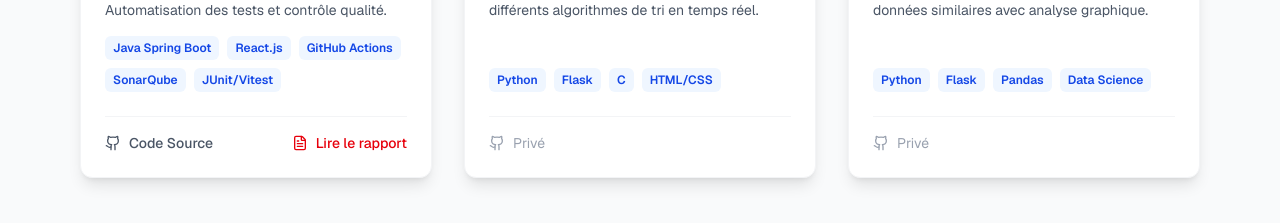
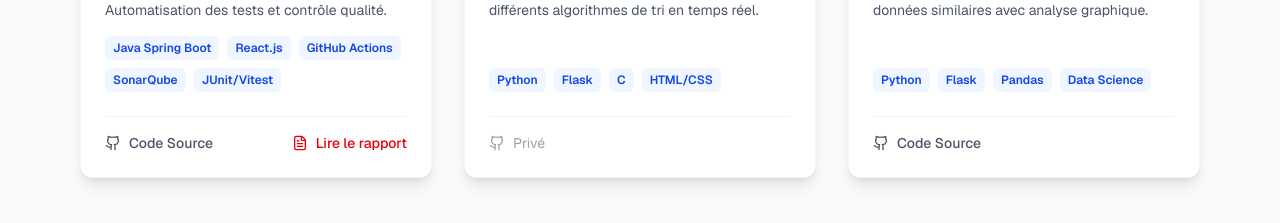
Before and after one commit to Kusanagies/PorteFolio, a Next.js app in the folder mon-portefolio/: page / in a window 1280 px wide. Shown: the part 1881-2104 px from the top of the page. Built offline with nearby package versions, Linux system fonts and the light colour scheme.

Commit message:
Ajout des fichiers et correction du bug en local

```diff
--- a/mon-portefolio/app/data.tsx
+++ b/mon-portefolio/app/data.tsx
@@ -53,8 +53,8 @@ export const projects: Project[] = [
     description: "Architecture FullStack avec CI/CD complète. Automatisation des tests et contrôle qualité.",
     technologies: ["Java Spring Boot", "React.js", "GitHub Actions", "SonarQube", "JUnit/Vitest"],
     imageUrl: "/api/placeholder/600/400",
-    repoUrl: "https://github.com/ton-pseudo/repo-projet",
-    reportUrl: "/documents/rapport-devops.pdf" // Exemple de lien PDF
+    repoUrl: "https://github.com/uciie/DevOps1_EDT_Intelligent",
+    reportUrl: "/documents/rapport-devops.pdf"
   },
   {
     id: 2,
@@ -68,6 +68,7 @@ export const projects: Project[] = [
     title: "Recherche de Tables Similaires",
     description: "Site web interactif pour la recherche de données similaires avec analyse graphique.",
     technologies: ["Python", "Flask", "Pandas", "Data Science"],
+    repoUrl: "https://github.com/Kusanagies/ProjetStage",
     imageUrl: "/api/placeholder/600/400",
   }
 ];
@@ -124,18 +125,18 @@ export const downloadableDocs: Document[] = [
   {
     name: "CV - Sylvain HUANG",
     description: "Format PDF, complet et imprimable.",
-    fileUrl: "/PorteFolio/Huang sylvain-4.pdf",    icon: FileText
+    fileUrl: "/PorteFolio/CV_Sylvain_Huang.pdf",    icon: FileText
   },
   {
     name: "Dossier TP Odoo",
     description: "Exemple de rapport technique.",
-    fileUrl: "/PorteFolio/TP Odoo.pdf", // Ton autre fichier
+    fileUrl: "/PorteFolio/TP Odoo.pdf",
     icon: FileText
   }
 ];
 
 export const socialLinks = [
-  { icon: Github, href: "https://github.com", label: "GitHub" },
-  { icon: Linkedin, href: "https://linkedin.com", label: "LinkedIn" },
+  { icon: Github, href: "https://github.com/kusanagies", label: "GitHub" },
+  { icon: Linkedin, href: "https://www.linkedin.com/in/sylvain-huang-48705b208/", label: "LinkedIn" },
   { icon: Mail, href: `mailto:${personalInfo.email}`, label: "Email" },
 ];
--- a/mon-portefolio/next.config.ts
+++ b/mon-portefolio/next.config.ts
@@ -1,5 +1,7 @@
 // next.config.ts
 import type { NextConfig } from "next";
+
+const isProd = process.env.NODE_ENV === 'production';
 
 const nextConfig: NextConfig = {
   output: "export",
@@ -8,8 +10,8 @@ const nextConfig: NextConfig = {
     unoptimized: true,
   },
 
-  // Remplacer 'NomExactDeTonRepo' par le vrai nom (sensible aux Majuscules/minuscules !)
-  basePath: "/PorteFolio",
+  // Applique le basePath uniquement quand tu "build" pour GitHub Pages
+  basePath: isProd ? "/PorteFolio" : "",
 };
 
 export default nextConfig;
```
Also changed, not shown: 2 other files (tests, documents, lock files or other folders).
